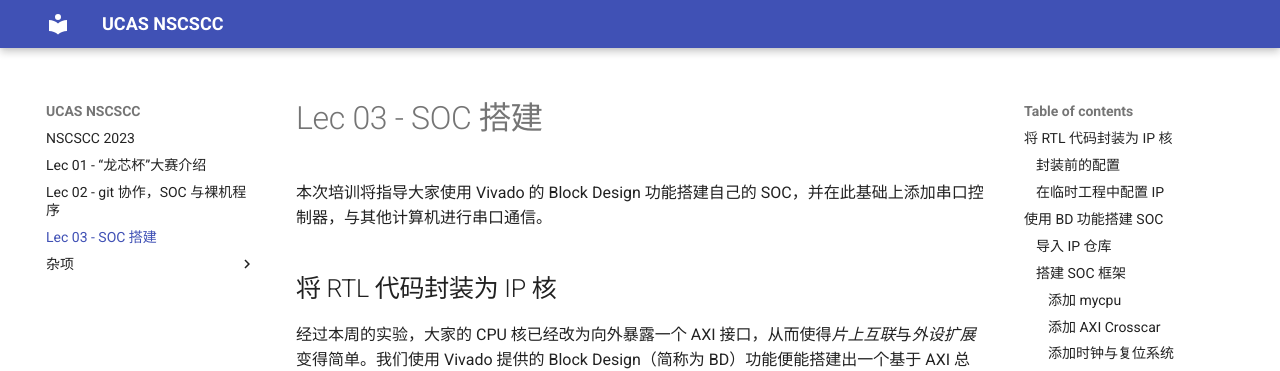
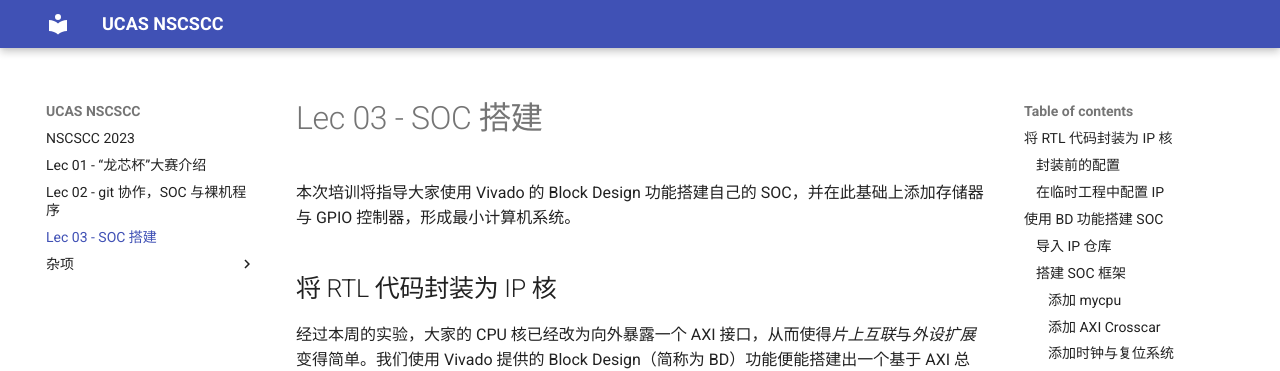
Before and after one commit to ucas-nscscc/docs, an MkDocs documentation site: the page built from docs/lec03/index.md, in a window 1280 px wide and 900 px high. Shown: the top 371 px of the window. Built offline with MkDocs 1.6.1 and Material for MkDocs 9.7.7, drawn with Linux system fonts in a browser that asks for light colours.

Commit message:
change expression

```diff
--- a/docs/lec03/index.md
+++ b/docs/lec03/index.md
@@ -1,6 +1,6 @@
 # Lec 03 - SOC 搭建
 
-本次培训将指导大家使用 Vivado 的 Block Design 功能搭建自己的 SOC，并在此基础上添加串口控制器，与其他计算机进行串口通信。
+本次培训将指导大家使用 Vivado 的 Block Design 功能搭建自己的 SOC，并在此基础上添加存储器与 GPIO 控制器，形成最小计算机系统。
 
 ## 将 RTL 代码封装为 IP 核
 
```
